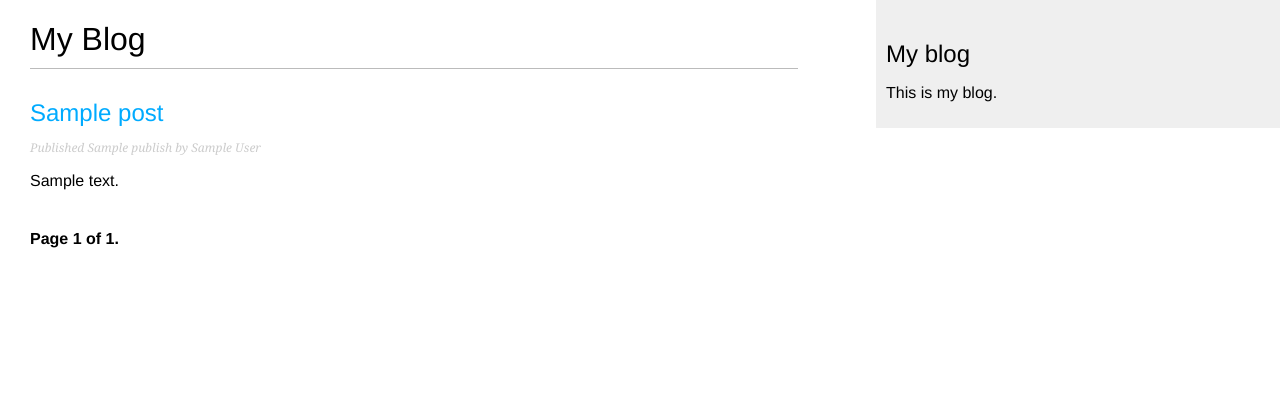
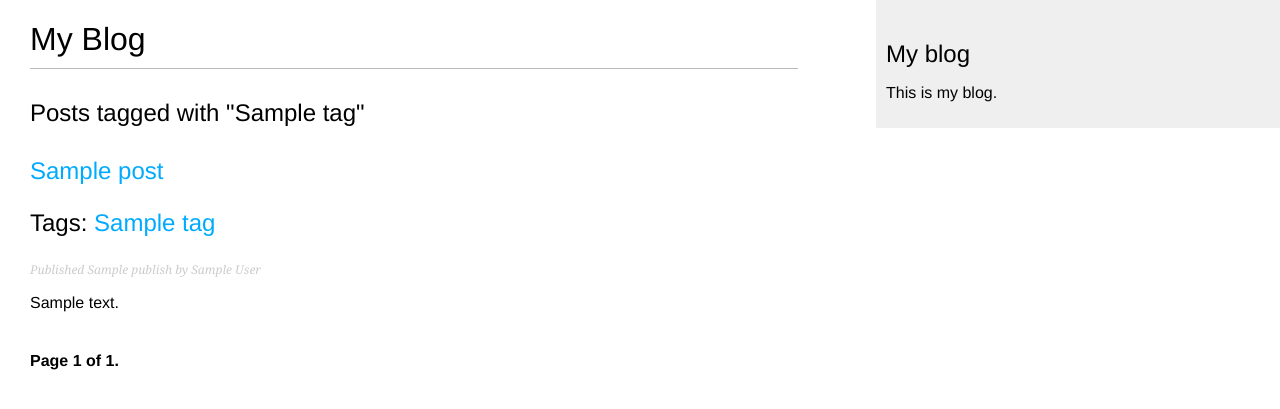
Before and after one commit to arikhamdi/blog_django3, a Django app: template blog/templates/blog/post/list.html in a window 1280 px wide. Shown: the top 409 px of the page. Run offline with Django 3.2, Linux system fonts and the light colour scheme; the template is opened without the code that fills it: most values are stand-ins (such as "Sample title", 1, 10 or a date in 2020).

Commit message:
Adding the tagging functionality

```diff
--- a/blog/models.py
+++ b/blog/models.py
@@ -2,6 +2,7 @@ from django.db import models
 from django.utils import timezone
 from django.contrib.auth.models import User
 from django.urls import reverse
+from taggit.managers import TaggableManager
 
 
 class PublishedManager(models.Manager):
@@ -23,8 +24,13 @@ class Post(models.Model):
     updated = models.DateTimeField(auto_now=True)
     status = models.CharField(max_length=10,choices=STATUS_CHOICES,default='draft')
 
+    # model manager
     objects = models.Manager()
     published = PublishedManager()
+
+    # tags manager
+    tags = TaggableManager()
+
 
     class Meta:
         ordering = ('-publish',)
--- a/blog/templates/blog/post/detail.html
+++ b/blog/templates/blog/post/detail.html
@@ -2,6 +2,7 @@
 {% block title %}{{ post.title }}{% endblock %}
 {% block content %}
 <h1>{{ post.title }}</h1>
+<p class="tags">Tags: {{ post.tags.all|join:", " }}</p>
 <p class="date">
 Published {{ post.publish }} by {{ post.author }}
 </p>
--- a/blog/templates/blog/post/list.html
+++ b/blog/templates/blog/post/list.html
@@ -4,11 +4,23 @@
 
 {% block content %}
     <h1>My Blog</h1>
+    {% if tag %}
+        <h2>Posts tagged with "{{ tag.name }}"</h2>
+    {% endif %}
     {% for post in posts %}
         <h2>
         <a href="{{ post.get_absolute_url }}">
         {{ post.title }}
         </a>
+        <p class="tags">
+            Tags:
+            {% for tag in post.tags.all %}
+                <a href="{% url "blog:post_list_by_tag" tag.slug %}">
+                    {{ tag.name }}
+                </a>
+                {% if not forloop.last %}, {% endif %}
+            {% endfor %}
+        </p>
         </h2>
         <p class="date">
         Published {{ post.publish }} by {{ post.author }}
--- a/blog/urls.py
+++ b/blog/urls.py
@@ -8,4 +8,5 @@ urlpatterns = [
     path('', views.post_list, name='post_list'),
     path('<int:year>/<int:month>/<int:day>/<slug:post>/', views.post_detail, name='post_detail'),
     path('<int:post_id>/share/', views.post_share, name='post_share'),
+    path('tag/<slug:tag_slug>/', views.post_list, name='post_list_by_tag')
 ]
--- a/mysite/settings.py
+++ b/mysite/settings.py
@@ -40,6 +40,9 @@ INSTALLED_APPS = [
 
     # local app
     'blog.apps.BlogConfig',
+
+    # Third partie
+    'taggit',
 ]
 
 MIDDLEWARE = [
```
Also changed, not shown: blog/views.py (+9 -2 lines), blog/migrations/0003_post_tags.py (added).
